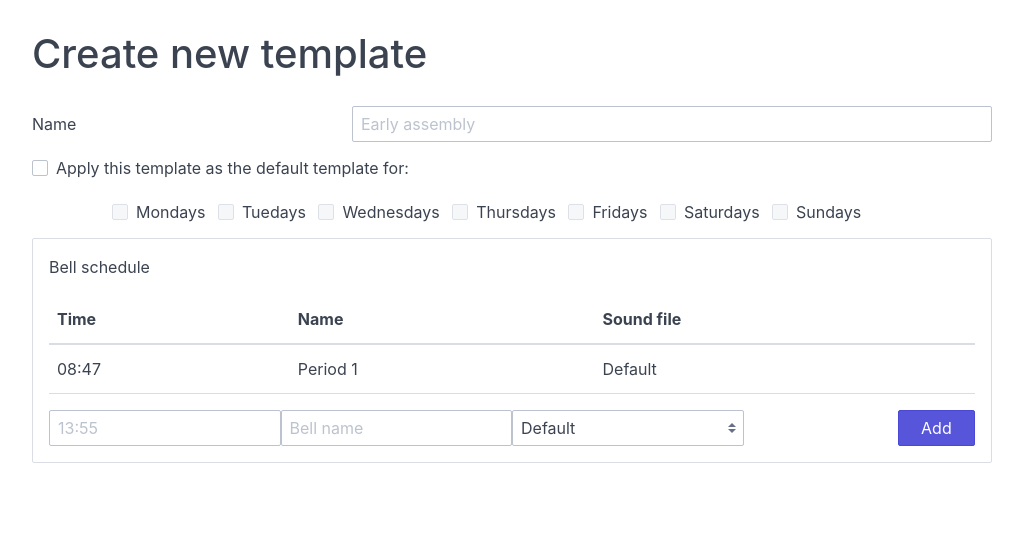
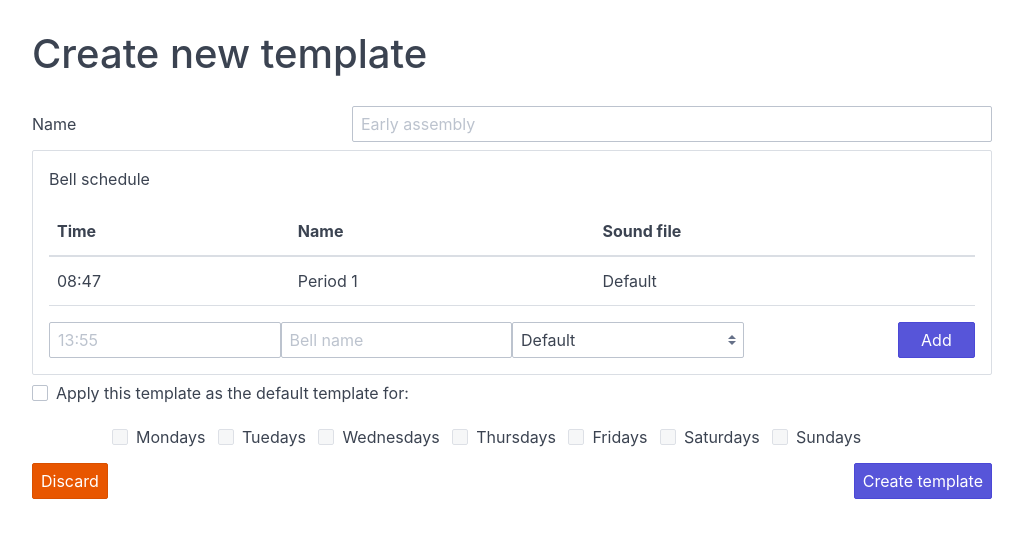
Before and after one commit to angussidney/bell-scheduler, a Flask app: page /templates/create in a window 1280 px wide. Shown: the part 24-562 px from the top of the page, without its empty margins (128-1151 px from the left). Run offline with Flask 2, Linux system fonts and the light colour scheme.

Commit message:
Add save/discard buttons and modals

```diff
--- a/bell-server/static/main.js
+++ b/bell-server/static/main.js
@@ -128,6 +128,9 @@ function delete_bells() {
     }
 
     // Clear selected bells
+    if (selected_bells.length > 1) {
+        document.getElementById("edit").classList.toggle("d-hide");
+    }
     selected_bells = [];
 
     // Update table
@@ -141,9 +144,17 @@ new Cleave('#bell-time', {
     timePattern: ['h', 'm']
 });
 
+
+// TODO: Require at least one box to be checked
 document.getElementById("apply").onclick = function (ev) {
     let checked = document.getElementById("apply").checked;
     document.querySelectorAll("input[name='apply_to']").forEach(function (el) {
         el.disabled = !checked;
+        el.checked = false;
     });
+    // TODO: Fill warnings in modal
 };
+
+function toggle_modal(id) {
+    document.getElementById(id).classList.toggle("active");
+}
--- a/bell-server/templates/_bells.html
+++ b/bell-server/templates/_bells.html
@@ -23,7 +23,7 @@
     <div class="panel-footer">
         <div id="addnew" class="container">
             <div class="columns">
-                <input class="form-input column col-3" id="bell-time" required placeholder="13:55">
+                <input class="form-input column col-3" id="bell-time" required placeholder="13:55" pattern="(2[0-3]|[01][0-9]):[0-5][0-9]">
                 <input class="form-input column col-3" id="bell-name" required placeholder="Bell name">
                 <select class="form-select column col-3" id="bell-file">
                     <option value="default" selected>Default</option>
--- a/bell-server/templates/templates/create.html
+++ b/bell-server/templates/templates/create.html
@@ -5,5 +5,8 @@
 {% block heading %}Create new template{% endblock %}
 
 {% block applyfor %}
-Apply this template as the default template for:
+    Apply this template as the default template for:
 {% endblock %}
+
+{% block verb %}changes{% endblock %} <!-- todo not changes -->
+{% block savebutton %}Create template{% endblock %}
--- a/bell-server/templates/templates/form.html
+++ b/bell-server/templates/templates/form.html
@@ -10,6 +10,8 @@
                 <input class="form-input" name="name" id="name" placeholder="Early assembly" required>
             </div>
         </div>
+
+        {% include "_bells.html" %}
 
         <div class="form-group"> <!-- Apply for... -->
             <label class="form-checkbox">
@@ -30,6 +32,46 @@
             </div>
         </div>
 
-        {% include "_bells.html" %}
+        <button type="button" id="discard" onclick="toggle_modal('discard_modal')" class="btn btn-error">Discard</button>
+        <div class="modal" id="discard_modal">
+            <a onclick="toggle_modal('discard_modal')" class="modal-overlay" aria-label="Close"></a>
+            <div class="modal-container">
+                <div class="modal-header">
+                    <a onclick="toggle_modal('discard_modal')" class="btn btn-clear float-right" aria-label="Close"></a>
+                    <div class="modal-title h5">Discard data</div>
+                </div>
+                <div class="modal-body">
+                    <div class="content">
+                        Are you sure you would like to discard all {% block verb %}{% endblock %}?
+                    </div>
+                </div>
+                <div class="modal-footer">
+                    <a href="/templates" class="btn btn-error float-left">Discard changes</a>
+                    <button type="button" class="btn btn-primary" onclick="toggle_modal('discard_modal')">Continue editing</button>
+                </div>
+            </div>
+        </div>
+
+        <button type="button" id="save" onclick="toggle_modal('save_modal')" class="btn btn-primary float-right">{% block savebutton %}{% endblock %}</button>
+        <div class="modal" id="save_modal">
+            <a onclick="toggle_modal('save_modal')" class="modal-overlay" aria-label="Close"></a>
+            <div class="modal-container">
+                <div class="modal-header">
+                    <a onclick="toggle_modal('save_modal')" class="btn btn-clear float-right" aria-label="Close"></a>
+                    <div class="modal-title h5">Confirm submission</div>
+                </div>
+                <div class="modal-body">
+                    <div class="content" id="warnings">
+                        {% block warnings %}{% endblock %}
+                        Obviously this must be very important or otherwise I wouldn't be double checking this.
+                    </div>
+                </div>
+                <div class="modal-footer">
+                    <button type="button" class="btn float-left" onclick="toggle_modal('save_modal')">Continue editing</button> <!-- todo change when not editing -->
+                    <button type="submit" class="btn btn-primary" onclick="toggle_modal('save_modal')">Save</button>
+                </div>
+            </div>
+        </div>
+
     </form>
 {% endblock %}
```
Also changed, not shown: 1 other file.
